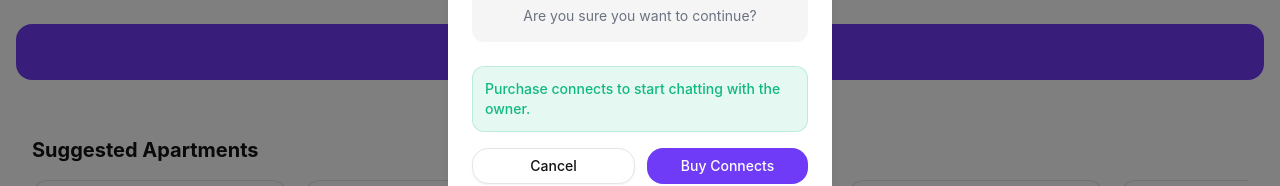
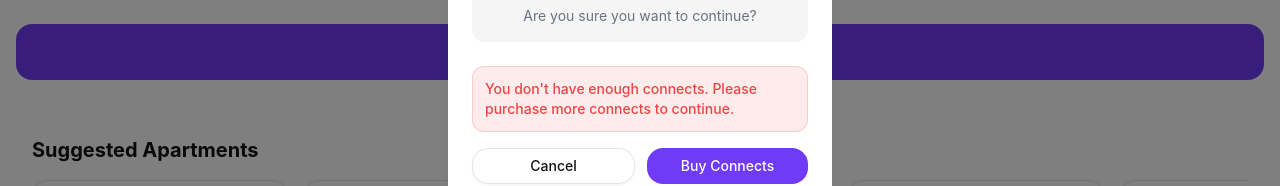
Before and after one commit to SpaceButtonApp/spacebutton-web, a Next.js app: page /property/1 in a window 1280 px wide. Both pictures are taken after a click on the button "Interested". Shown: the part 2002-2188 px from the top of the page. Built offline with nearby package versions, Linux system fonts and the light colour scheme.

Commit message:
feat: update modal message and button logic based on connects\n\nShow correct messages and buttons based on connect count.

```diff
--- a/components/connect-cost-modal.tsx
+++ b/components/connect-cost-modal.tsx
@@ -52,9 +52,9 @@ export function ConnectCostModal({ isOpen, onClose, onConfirm, propertyTitle, ag
             </p>
           </div>
         ) : (
-          <div className="mb-4 rounded-lg bg-success/10 border border-success/20 p-3">
-            <p className="text-sm text-success font-medium">
-              Purchase connects to start chatting with the owner.
+          <div className="mb-4 rounded-lg bg-destructive/10 border border-destructive/20 p-3">
+            <p className="text-sm text-destructive font-medium">
+              You don't have enough connects. Please purchase more connects to continue.
             </p>
           </div>
         )}
```
